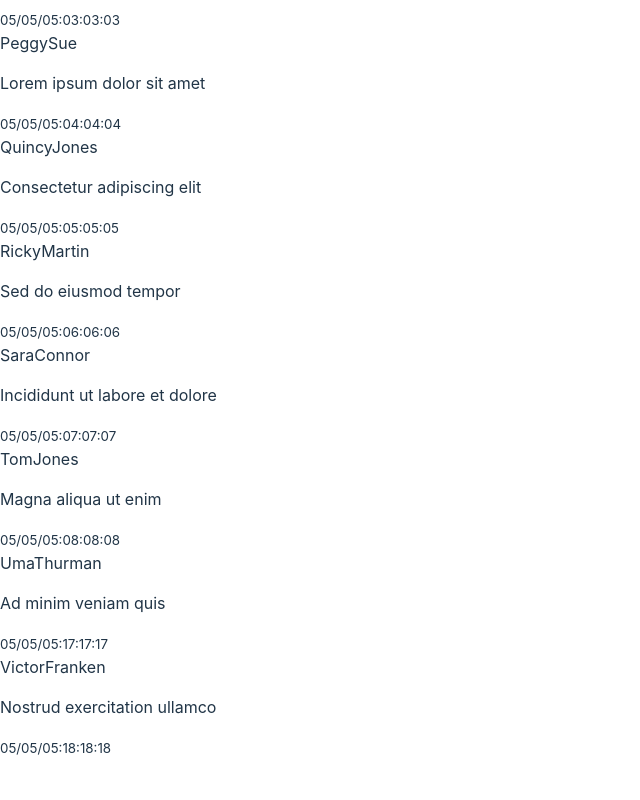
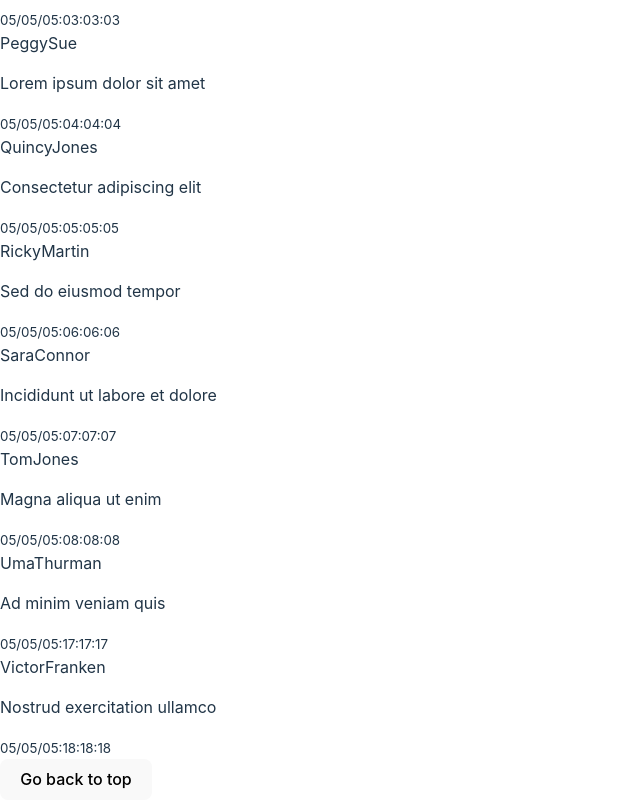
Before and after one commit to ninacnel/2tup7-bookchampions, a React app: page / in a window 1280 px wide. Shown: the part 2058-2858 px from the top of the page, without its empty margins (0-640 px from the left). Before the commit the page ends 2817 px from the top, so only its background shows below. Built offline with nearby package versions, Linux system fonts and the light colour scheme; the HTML template or start-up script is replaced by a standard one.

Commit message:
Added refs

```diff
--- a/src/components/comments/CommentItem.jsx
+++ b/src/components/comments/CommentItem.jsx
@@ -2,9 +2,9 @@
 import PropTypes from "prop-types";
 import './CommentItem.css';
 
-const CommentItem = ({ author, content, date }) => {
+const CommentItem = ({ author, content, date, lastComment }) => {
     return (
-        <Card>
+        <Card className={lastComment && "custom-shadow"}>
             <Card.Body className="bg-body-tertiary">
                 <Card.Title>{author}</Card.Title>
                 <Card.Text>{content}</Card.Text>
@@ -20,6 +20,7 @@
     author: PropTypes.string,
     content: PropTypes.string,
     date: PropTypes.string,
+    lastComment: PropTypes.bool,
 };
 
 export default CommentItem;
--- a/src/components/comments/Comments.jsx
+++ b/src/components/comments/Comments.jsx
@@ -1,10 +1,28 @@
-import { useState } from "react";
+import { useRef, useState } from "react";
 import { Container, Row, Col, Button } from "react-bootstrap";
 import { comments } from "../../data/data";
 import CommentItem from "./CommentItem";
 
 const Comments = () => {
     const [allComments, setAllComments] = useState(comments);
+    const [highlightComment, setHighlightComment] = useState(false);
+
+    const commentRef = useRef(null);
+    const topRef = useRef(null);
+
+    const lastCommentHandler = () =>{
+        if (commentRef.current){
+            commentRef.current.scrollIntoView();
+        }
+        setHighlightComment(true);
+    };
+
+    const topHandler = () =>{
+        if (topRef.current){
+            topRef.current.scrollIntoView();
+        }
+        setHighlightComment(false);
+    };
 
     const addCommentHandler = () => {
         let newComment = {
@@ -18,10 +36,11 @@
 
     return (
         <Container>
-            <h2>Comment Section</h2>
+            <h2 ref={topRef}>Comment Section</h2>
             <Button
                 variant="outline-info"
                 className="mb-4"
+                onClick={lastCommentHandler}
             >
                 Go to last comment
             </Button>
@@ -33,21 +52,30 @@
                 Add new comment
             </Button>
             <Row>
-                {allComments.map((c) => (
+                {allComments.map((c, index) => (
                     <Col
                         key={c.id}
                         sm={12}
                         lg={12}
                         className="mb-4"
+                        ref={index === allComments.length - 1 ? commentRef : null}
                     >
                         <CommentItem
                             author={c.author}
                             content={c.content}
                             date={c.date}
+                            lastComment={index === allComments.length - 1 && highlightComment}
                         />
                     </Col>
                 ))}
             </Row>
+            <Button
+                variant="outline-info"
+                className="mb-4"
+                onClick={topHandler}
+            >
+                Go back to top
+            </Button>
         </Container>
     );
 };
```
